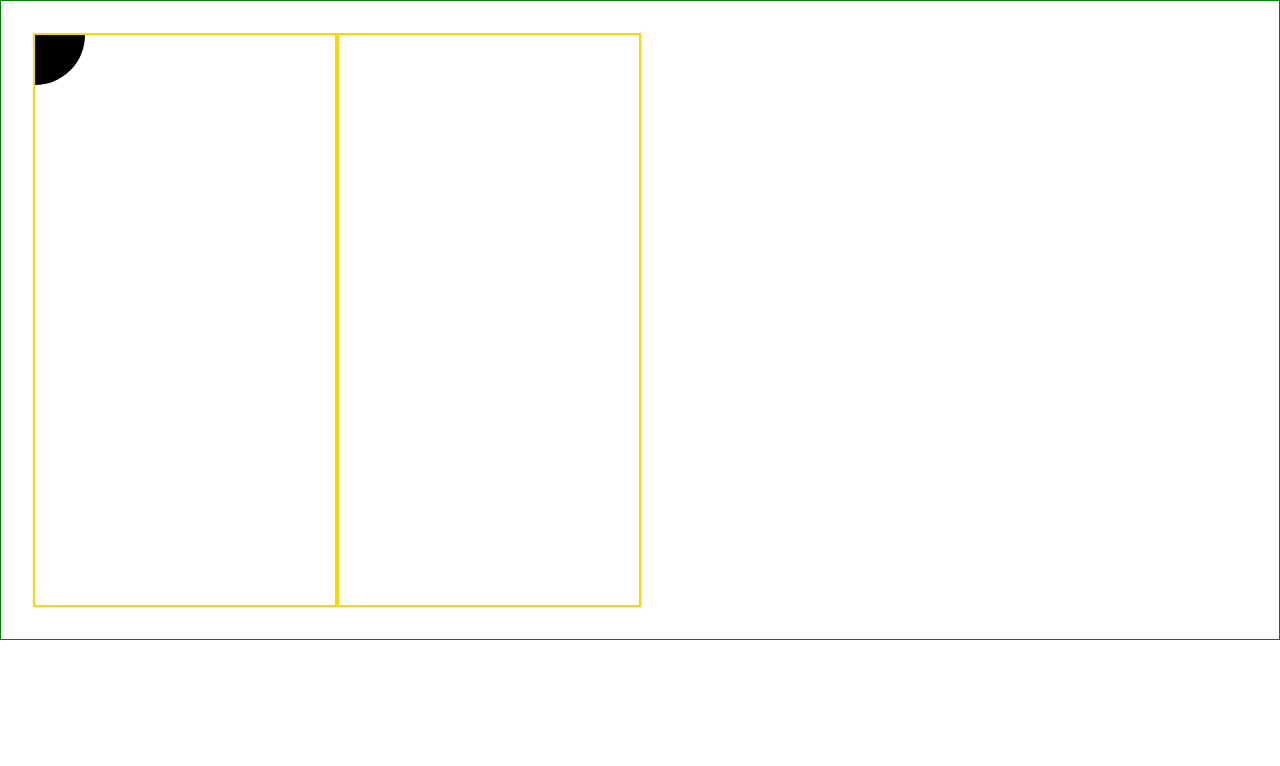
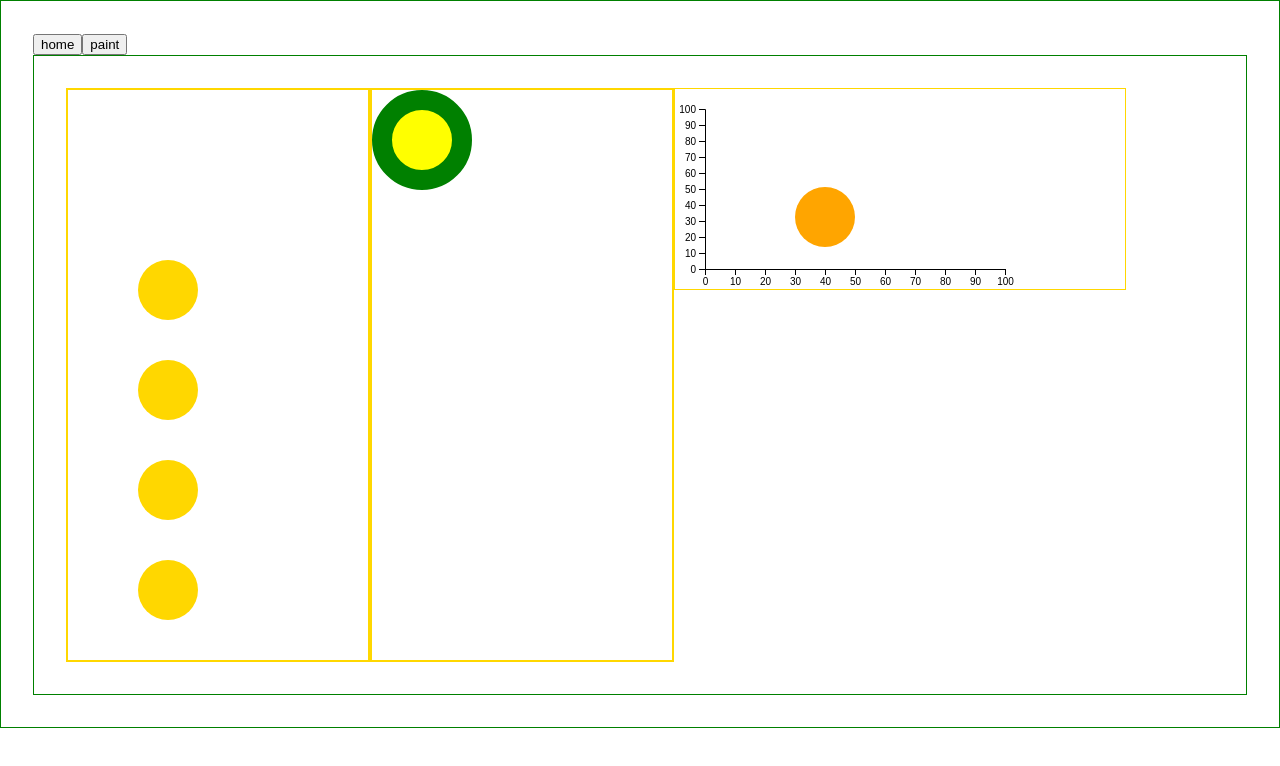
Before and after one commit to seung-ik/d3_pr, a React (Create React App) app: page /paint in a window 1280 px wide. Shown: the top 766 px of the page. Built offline with nearby package versions, Linux system fonts and the light colour scheme.

Commit message:
draw axis

```diff
--- a/src/App.tsx
+++ b/src/App.tsx
@@ -1,45 +1,37 @@
-import React, { useRef } from 'react';
-import * as d3 from 'd3';
+import React from 'react';
 import styled from 'styled-components';
+import { Link, Route, Switch } from 'react-router-dom';
+import Paint from './components/Paint';
 
 const Wrapper = styled('div')`
   display: flex;
+  flex-direction: column;
   width: 100%;
-  height: 80vh;
   padding: 2rem;
   border: 1px solid green;
   box-sizing: border-box;
 `;
 
+const Buttons = styled('div')`
+  display: flex;
+`;
+
 function App() {
-  const svgRef = useRef(null);
-  const width = 600;
-  const height = 500;
-  const margin = {
-    top: 20, right: 30, bottom: 30, left: 40
-  }
-
-  React.useEffect(() => {
-    const svgElement = d3.select(svgRef.current);
-    svgElement.append('circle').attr('cx', 0).attr('cy', 0).attr('r', 50);
-  }, []);
-
   return (
-    <Wrapper
-      className="App"
-      style={{ display: 'flex', width: '100%', height: '80vh', padding: '2rem', border: '1px solid green' }}
-    >
-      <svg
-        ref={svgRef}
-        style={{
-          border: '2px solid gold',
-        }}
-      />
-      <svg
-        style={{
-          border: '2px solid gold',
-        }}
-      />
+    <Wrapper>
+      <Buttons>
+        <Link to="/">
+          <button>home</button>
+        </Link>
+        <Link to="paint">
+          <button>paint</button>
+        </Link>
+      </Buttons>
+      <main>
+        <Switch>
+          <Route exact path="/paint" component={Paint} />
+        </Switch>
+      </main>
     </Wrapper>
   );
 }
--- /dev/null
+++ b/src/components/Paint.tsx
@@ -0,0 +1,81 @@
+import React, { useRef, useEffect } from 'react';
+import * as d3 from 'd3';
+import styled from 'styled-components';
+
+const Wrapper = styled('div')`
+  display: flex;
+  width: 100%;
+  height: 80vh;
+  padding: 2rem;
+  border: 1px solid green;
+  box-sizing: border-box;
+`;
+
+const Paint = () => {
+  // const x = d3.scaleLinear().domain([0, 100]).range([0, 450]);
+  // const y = d3.scaleLinear().domain([0, 100]).range([0, 200]);
+
+  const x = d3.scaleLinear()
+    .domain([0, 100])
+    .range([0, 300]);
+
+  const y = d3.scaleLinear()
+    .domain([0, 100])
+    .range([160, 0]);
+
+  const circleRef = useRef(null);
+  const strokeRef = useRef(null);
+  const scaleRef = useRef(null);
+
+  useEffect(() => {
+    const addCircle = () => {
+      const svg = d3.select(circleRef.current);
+      svg.append('circle').attr('cx', 100).attr('cy', 200).attr('r', 30).style('fill', 'gold');
+      svg.append('circle').attr('cx', 100).attr('cy', 300).attr('r', 30).style('fill', 'gold');
+      svg.append('circle').attr('cx', 100).attr('cy', 400).attr('r', 30).style('fill', 'gold');
+      svg.append('circle').attr('cx', 100).attr('cy', 500).attr('r', 30).style('fill', 'gold');
+    };
+
+    const addStroke = () => {
+      const svg = d3.select(strokeRef.current);
+      svg.style('stroke-width', 20).style('storke');
+    };
+
+    const addScale = () => {
+      const svg = d3.select(scaleRef.current);
+      svg.append('circle').attr('cx', x(50)).attr('cy', y(20)).attr('r', 30).style('fill', 'orange');
+
+    };
+
+    const addAxis = () => {
+      const svg = d3.select(scaleRef.current);
+      const axisX = d3.axisBottom(x);
+      const axisY = d3.axisLeft(y);
+
+      svg.append('g').attr("transform", "translate(30,180)").call(axisX);
+      svg.append('g').attr("transform", "translate(30, 20)").call(axisY);
+    }
+
+    addCircle();
+    addStroke();
+    addScale();
+    addAxis();
+  }, []);
+
+  return (
+    <Wrapper>
+      <svg
+        ref={circleRef}
+        style={{
+          border: '2px solid gold',
+        }}
+      />
+      <svg ref={strokeRef} style={{ border: '2px solid gold' }}>
+        <circle stroke="green" cx="50" cy="50" r="40" style={{ fill: 'yellow' }} />
+      </svg>
+      <svg ref={scaleRef} height="200" width="450" style={{ border: '1px solid gold' }} />
+    </Wrapper>
+  );
+};
+
+export default Paint;
--- a/src/index.tsx
+++ b/src/index.tsx
@@ -1,13 +1,16 @@
 import React from 'react';
 import ReactDOM from 'react-dom';
+import { BrowserRouter } from 'react-router-dom';
 import App from './App';
 import './index.css';
 
 ReactDOM.render(
   <React.StrictMode>
-    <App />
+    <BrowserRouter>
+      <App />
+    </BrowserRouter>
   </React.StrictMode>,
-  document.getElementById('root')
+  document.getElementById('root'),
 );
 
 // If you want to start measuring performance in your app, pass a function
```
Also changed, not shown: 1 other file (tests, documents, lock files or other folders).
